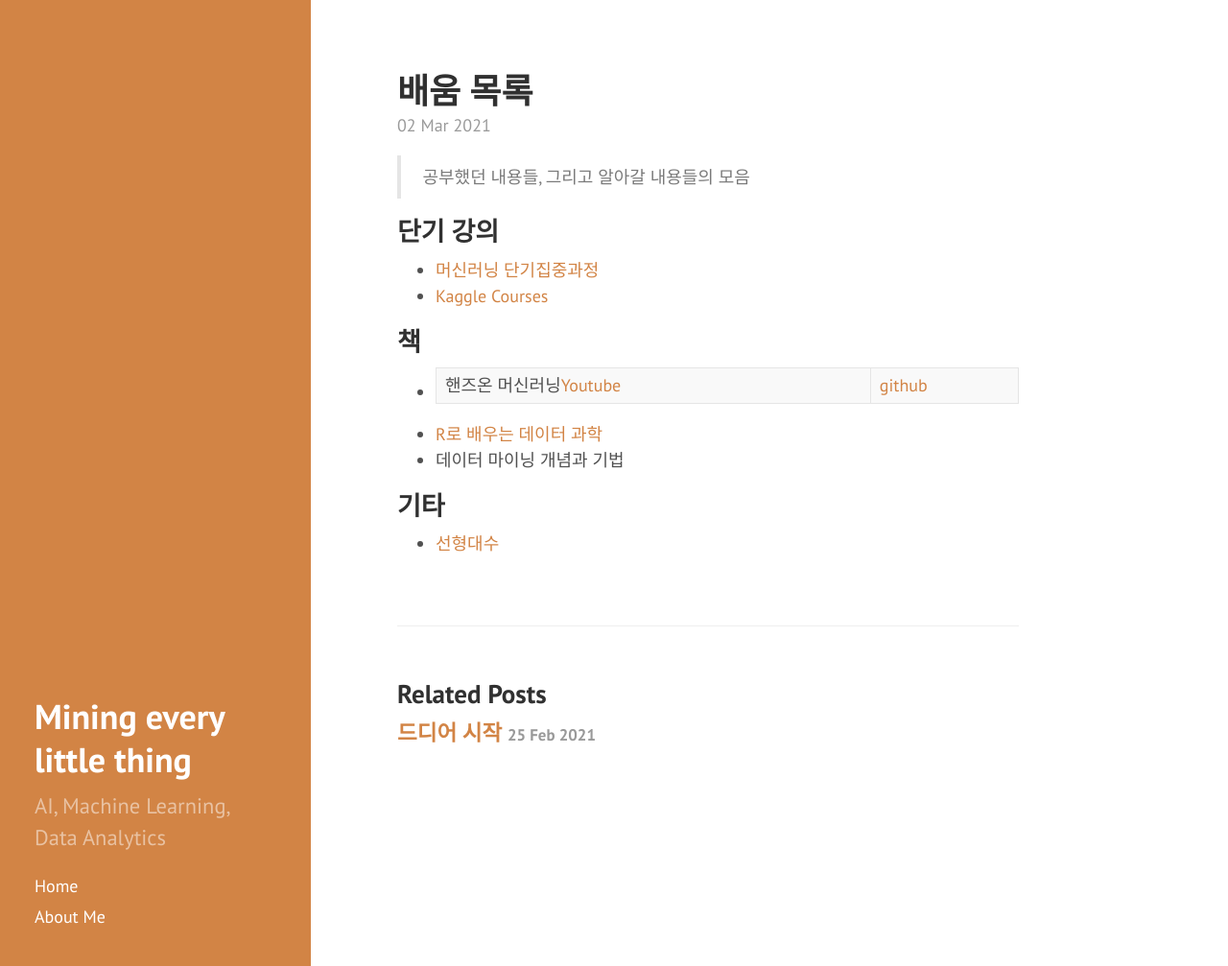
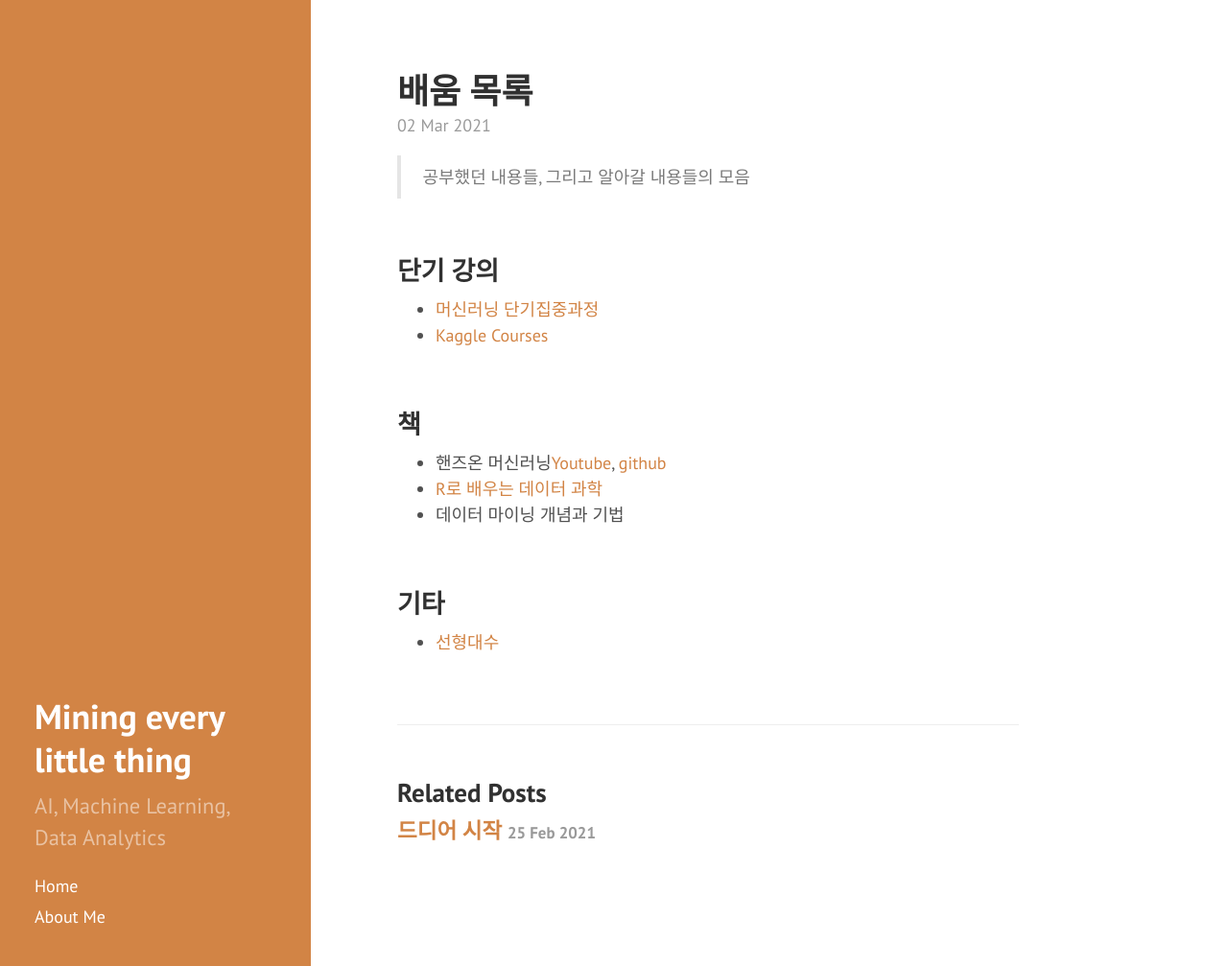
Before and after one commit to jisoo920/jisoo.github.io, a Jekyll site: the page built from _posts/2021-03-02-배움 목록.md, in a window 1280 px wide and 1007 px high. Shown: the whole window at 96% size. Built offline with Jekyll 4.4.1, drawn with Linux system fonts in a browser that asks for light colours.

Commit message:
posting_0302_modify_3

```diff
--- a/_posts/2021-03-02-배움 목록.md
+++ b/_posts/2021-03-02-배움 목록.md
@@ -5,19 +5,20 @@ title: 배움 목록
 
 >  공부했던 내용들, 그리고 알아갈 내용들의 모음
 
-
+<br>
 ## 단기 강의
 
 - [머신러닝 단기집중과정](https://developers.google.com/machine-learning/crash-course/?hl=ko)
 - [Kaggle Courses](https://www.kaggle.com/learn/overview)
 
-
+<br>
 ## 책
 
-- 핸즈온 머신러닝[Youtube](https://www.youtube.com/playlist?app=desktop&list=PLJN246lAkhQjX3LOdLVnfdFaCbGouEBeb) | [github](https://github.com/rickiepark/handson-ml2)
+- 핸즈온 머신러닝[Youtube](https://www.youtube.com/playlist?app=desktop&list=PLJN246lAkhQjX3LOdLVnfdFaCbGouEBeb), [github](https://github.com/rickiepark/handson-ml2)
 - [R로 배우는 데이터 과학](https://www.hanbit.co.kr/store/books/look.php?p_code=B2093037271)
 - 데이터 마이닝 개념과 기법
 
+<br>
 ## 기타
 
 - [선형대수](http://www.kocw.net/home/search/kemView.do?kemId=977757)
```
